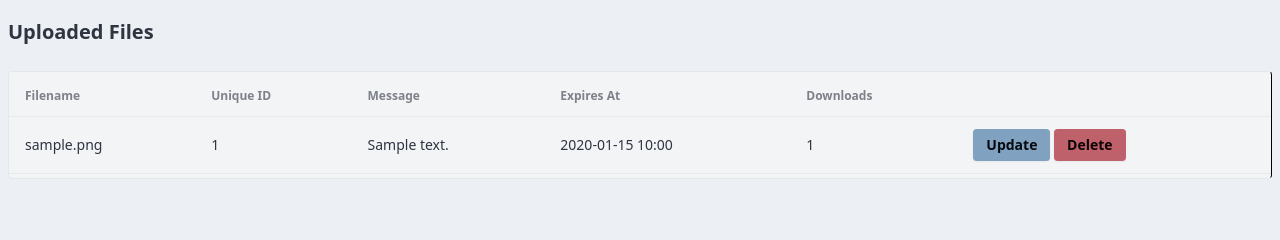
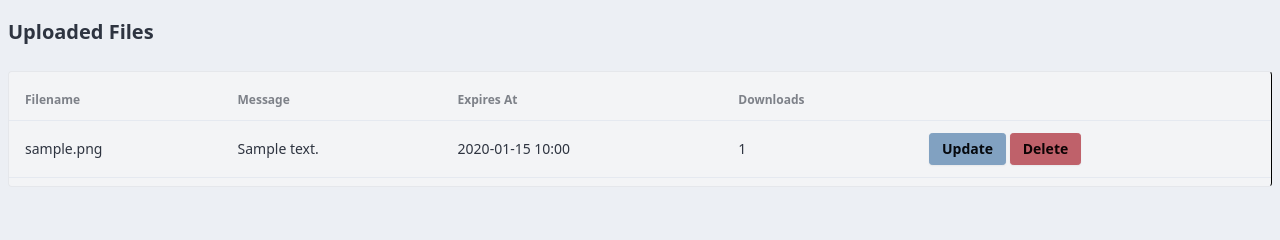
Before and after one commit to YayaSivakumar/cs3305_team11, a Flask app: template server/app/templates/profile.html in a window 1280 px wide. Shown: the part 220-460 px from the top of the page. Run offline with Flask 3, Linux system fonts and the light colour scheme; the template is opened without the code that fills it: values that come from a table or form of the project are taken from there, others are empty; tables that the repository leaves empty hold one stand-in row (values such as "Sample post"); style sheets or scripts are compiled from the project's sources.

Commit message:
updated routes to delete and update file

```diff
--- a/server/app/templates/profile.html
+++ b/server/app/templates/profile.html
@@ -10,7 +10,7 @@
 
 <h2 class="text-xl pt-4 font-bold">Uploaded Files</h2>
 {% if user_files|length != 0 %}
-    <div class="mt-6 py-1 rounded border border-r-black bg-gray-100 text-base-content"
+    <div class="mt-6 py-2 rounded border border-r-black bg-gray-100 text-base-content"
         style="
             overflow-x: auto;
             overflow-y: hidden;
@@ -20,23 +20,23 @@
            <thead>
                <tr>
                    <th>Filename</th>
-                   <th>Unique ID</th>
                    <th>Message</th>
                    <th>Expires At</th>
                    <th>Downloads</th>
                </tr>
            </thead>
-           <tbody>
+           <tbody class="font-light">
                    {% for file in user_files %}
                        <tr>
                             <td>{{ file.filename }}</td>
-                            <td>{{ file.unique_id }}</td>
                             <td>{{ file.message }}</td>
                             <td>{{ file.expires_at.strftime('%Y-%m-%d %H:%M') }}</td>
                             <td>{{ file.download_count }}</td>
-                            <td class="">
-                                <a href="{{ url_for('user_routes.update_file', file_id=file.id) }}" class="btn btn-sm btn-secondary bordered">Update</a>
-                                <a href="{{ url_for('user_routes.delete_file', file_id=file.id) }}" class="btn btn-sm btn-error">Delete</a>
+                            <td>
+                                <a href="{{ url_for('file_routes.update_file', file_id=file.id) }}"
+                                   class="btn btn-sm btn-secondary bordered">Update</a>
+                                <a href="{{ url_for('file_routes.delete_file', file_id=file.id) }}"
+                                   class="btn btn-sm btn-error bordered">Delete</a>
                             </td>
                        </tr>
                    {% endfor %}
```
